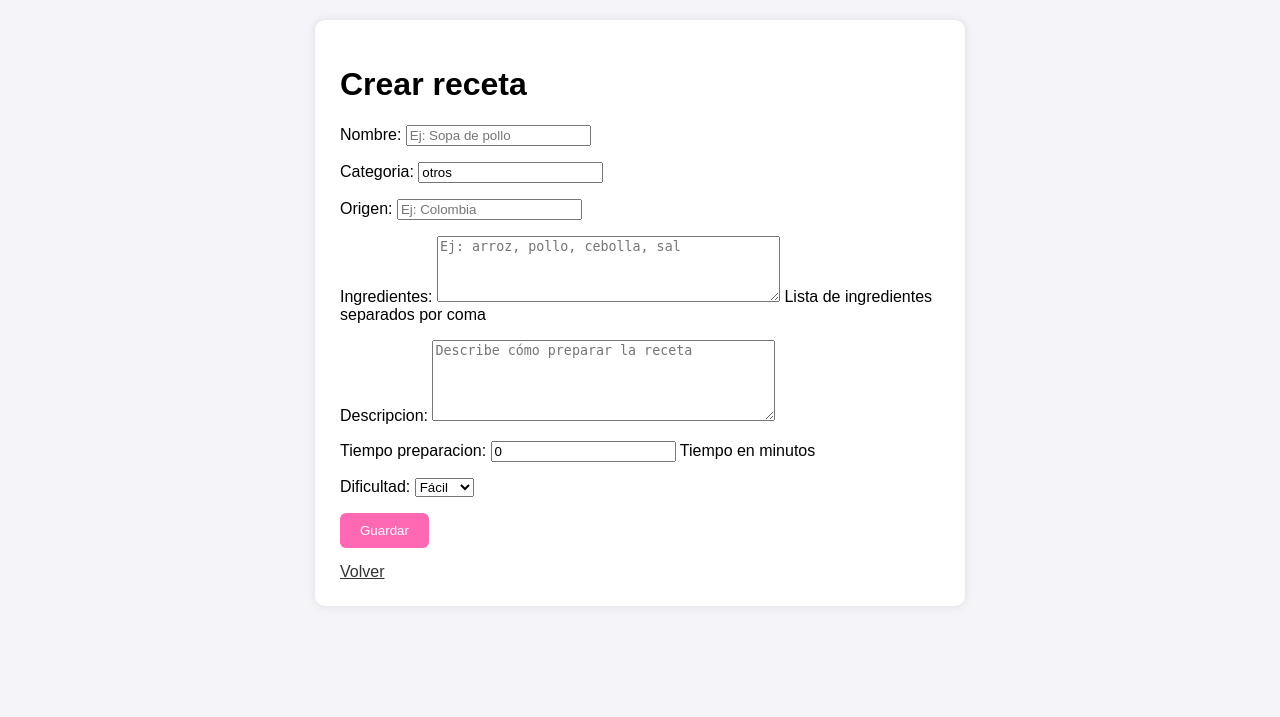
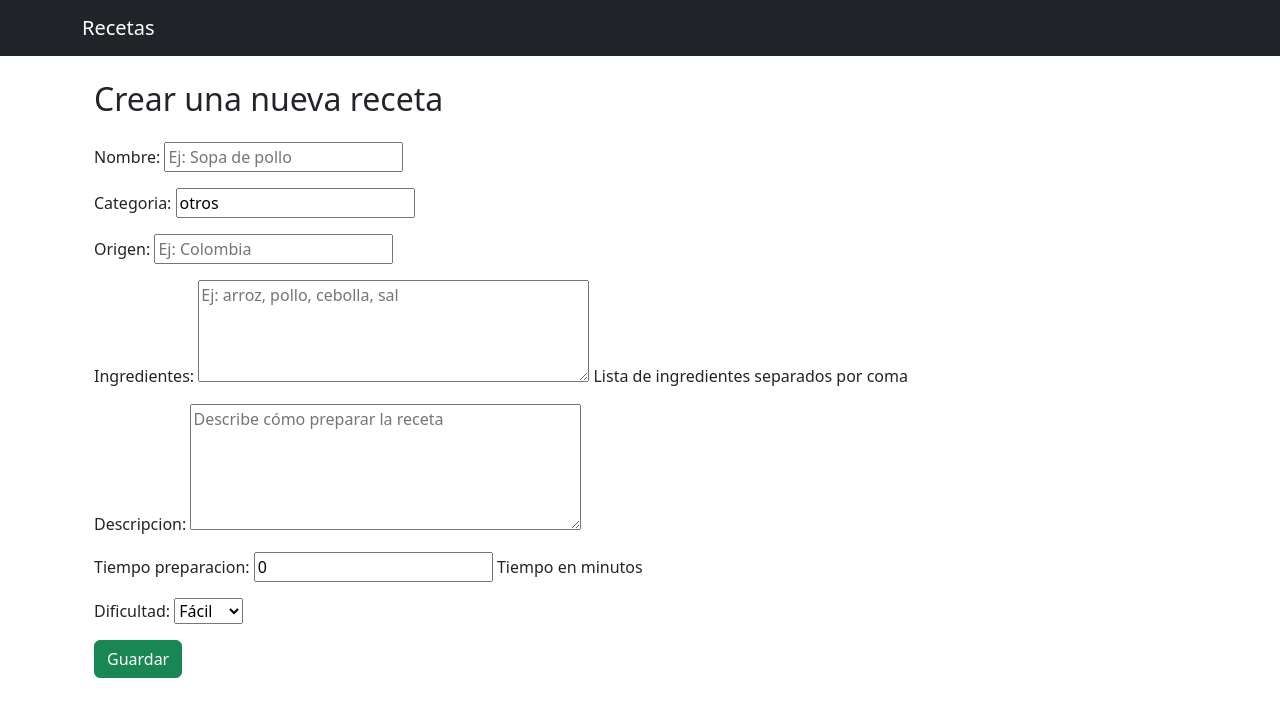
Before and after one commit to juandiazlozano/proyectoRecetas, a Django app: page /crear/ in a window 1280 px wide. Shown: the top 717 px of the page. Run offline with Django 5.2, Linux system fonts and the light colour scheme.

Commit message:
finalizado

```diff
--- /dev/null
+++ b/recetas/templates/recetas/base.html
@@ -0,0 +1,19 @@
+<!DOCTYPE html>
+<html lang="es">
+<head>
+    <meta charset="UTF-8">
+    <meta name="viewport" content="width=device-width, initial-scale=1.0">
+    <title>{% block title %}Recetas{% endblock %}</title>
+    <link href="https://cdn.jsdelivr.net/npm/bootstrap@5.3.2/dist/css/bootstrap.min.css" rel="stylesheet">
+</head>
+<body>
+    <nav class="navbar navbar-expand-lg navbar-dark bg-dark mb-4">
+        <div class="container">
+            <a class="navbar-brand" href="/">Recetas</a>
+        </div>
+    </nav>
+    <div class="container">
+        {% block content %}{% endblock %}
+    </div>
+</body>
+</html>
--- a/recetas/templates/recetas/crear.html
+++ b/recetas/templates/recetas/crear.html
@@ -1,54 +1,14 @@
-<!DOCTYPE html>
-<html lang="es">
-<head>
-    <meta charset="utf-8">
-    <title>Crear receta</title>
-    <style>
-        body {
-            font-family: Arial, sans-serif;
-            background: #f4f4f9;
-            margin: 0;
-            padding: 20px;
-        }
-        .container {
-            max-width: 600px;
-            margin: auto;
-            background: white;
-            padding: 25px;
-            border-radius: 10px;
-            box-shadow: 0 0 10px rgba(0,0,0,0.1);
-        }
-        button {
-            background-color: #ff69b4;
-            color: white;
-            padding: 10px 20px;
-            border: none;
-            border-radius: 6px;
-            cursor: pointer;
-        }
-        button:hover {
-            background-color: #ff85c1;
-        }
-        a {
-            display: inline-block;
-            margin-top: 15px;
-            color: #333;
-        }
-    </style>
-</head>
-<body>
+{% extends "recetas/base.html" %}
 
+{% block title %}Crear Receta{% endblock %}
+
+{% block content %}
 <div class="container">
-    <h1>Crear receta</h1>
-
-    <form method="post">
+    <h2 class="mb-4">Crear una nueva receta</h2>
+    <form method="POST">
         {% csrf_token %}
         {{ form.as_p }}
-        <button type="submit">Guardar</button>
+        <button type="submit" class="btn btn-success">Guardar</button>
     </form>
-
-    <a href="{% url 'recetas:index' %}">Volver</a>
 </div>
-
-</body>
-</html>
+{% endblock %}
--- a/requirements.txt
+++ b/requirements.txt
@@ -1,3 +1,4 @@
 django==5.0.*
 djangorestframework==3.15.*
 python-dotenv==1.0.*
+pandas
```
Also changed, not shown: recetas/templates/recetas/detalle.html (+13 -13 lines), recetas/templates/recetas/index.html (+12 -7 lines).
